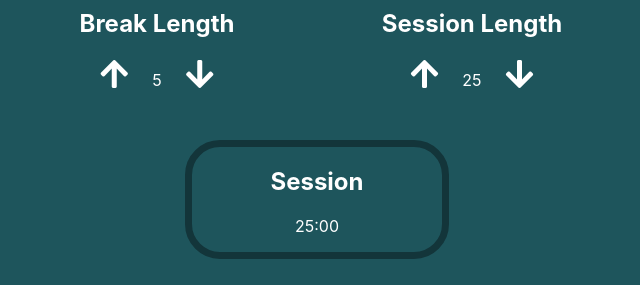
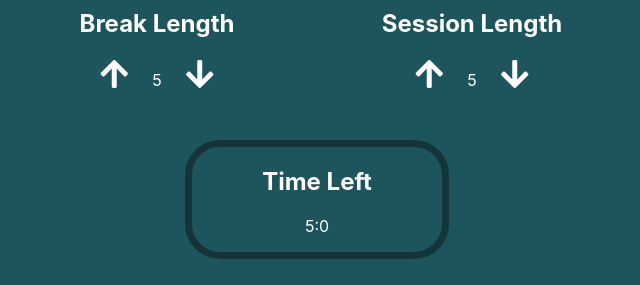
Before and after one commit to onattech/pomodoro, a React (Create React App) app: page / in a window 1280 px wide. Shown: the part 496-781 px from the top of the page, without its empty margins (28-668 px from the left). Built offline with nearby package versions, Linux system fonts and the light colour scheme.

Commit message:
%60 functional

```diff
--- a/src/App.js
+++ b/src/App.js
@@ -3,38 +3,53 @@ import './App.css'
 import Break from './components/Break'
 import Session from './components/Session'
 import TimeLeft from './components/TimeLeft'
+import Controls from './components/Controls'
 
 class App extends React.Component {
   state = {
     break: 5,
-    session: 25,
-    seconds: '00'
+    breakSeconds: 0,
+    session: 5,
+    seconds: 300,
+    play: true
   }
 
   startCount = () => {
     let timeout = 1000
     for (let i = 59; i > -1; i--) {
-      setTimeout(() => this.setState({ seconds: '0' + String(i) }), timeout)
+      setTimeout(() => this.setState({ seconds: this.state.seconds - 1 }), timeout)
       timeout += 1000
     }
-    this.setState({session: this.state.session - 1})
+    this.setState({ session: this.state.session - 1 })
   }
 
-  setCount = ev => {
+  setCounter = ev => {
     switch (ev.currentTarget.id) {
       case 'break-increment':
-        this.setState({ break: this.state.break + 1 })
+        this.setState({
+          break: this.state.break + 1,
+          breakSeconds: this.state.break * 60
+        })
         break
       case 'break-decrement':
         this.state.break > 1 &&
-        this.setState({ break: this.state.break - 1 })
+          this.setState({
+            break: this.state.break - 1,
+            breakSeconds: this.state.break * 60
+          })
         break
       case 'session-increment':
-        this.setState({ session: this.state.session + 1 })
+        this.setState({
+          session: this.state.session + 1,
+          seconds: (this.state.session + 1) * 60
+        })
         break
       case 'session-decrement':
         this.state.session > 1 &&
-        this.setState({ session: this.state.session - 1 })
+          this.setState({
+            session: this.state.session - 1,
+            seconds: (this.state.session - 1) * 60
+          })
         break
       default:
         break
@@ -49,20 +64,10 @@ class App extends React.Component {
     return (
       <div id='wrapper'>
         <h1 id='title'>Pomodoro Clock</h1>
-        <Break state={this.state} setCount={this.setCount} />
-        <Session state={this.state} setCount={this.setCount} />
+        <Break state={this.state} setCounter={this.setCounter} />
+        <Session state={this.state} setCounter={this.setCounter} />
         <TimeLeft state={this.state} />
-        <div className='controls'>
-          <span id='start_stop' onClick={this.startCount} name='hello'>
-            <i id='play' className='fas fa-play'></i>
-            <i id='pause' className='fas fa-pause'></i>
-          </span>
-          <i
-            id='reset'
-            className='fas fa-sync-alt'
-            onClick={this.resetCount}
-          ></i>
-        </div>
+        <Controls startCount={this.startCount} resetCount={this.resetCount} />
       </div>
     )
   }
--- a/src/components/Break.js
+++ b/src/components/Break.js
@@ -7,13 +7,13 @@ const Break = props => {
       <i
         id='break-increment'
         className='fas fa-arrow-up arrow'
-        onClick={props.setCount}
+        onClick={props.setCounter}
       ></i>
       <span id='break-length'>{props.state.break}</span>
       <i
         id='break-decrement'
         className='fas fa-arrow-down arrow'
-        onClick={props.setCount}
+        onClick={props.setCounter}
       ></i>
     </div>
   )
--- /dev/null
+++ b/src/components/Controls.js
@@ -0,0 +1,19 @@
+import React from 'react'
+
+const Controls = props => {
+  return (
+    <div className='controls'>
+    <span id='start_stop' onClick={props.startCount} name='hello'>
+      <i id='play' className='fas fa-play'></i>
+      <i id='pause' className='fas fa-pause'></i>
+    </span>
+    <i
+      id='reset'
+      className='fas fa-sync-alt'
+      onClick={props.resetCount}
+    ></i>
+  </div>
+  )
+}
+
+export default Controls
--- a/src/components/Session.js
+++ b/src/components/Session.js
@@ -7,13 +7,13 @@ const Session = props => {
       <i
         id='session-increment'
         className='fas fa-arrow-up arrow'
-        onClick={props.setCount}
+        onClick={props.setCounter}
       ></i>
       <span id='session-length'>{props.state.session}</span>
       <i
         id='session-decrement'
         className='fas fa-arrow-down arrow'
-        onClick={props.setCount}
+        onClick={props.setCounter}
       ></i>
     </div>
   )
--- a/src/components/TimeLeft.js
+++ b/src/components/TimeLeft.js
@@ -3,9 +3,11 @@ import React from 'react'
 const TimeLeft = (props) => {
   return (
     <div id='timer-label'>
-    <h2>Session</h2>
+    <h2>Time Left</h2>
     <p id='time-left'>
-      {props.state.session}:{props.state.seconds.slice(-2)}
+      {/* {props.state.session}:{String(props.state.seconds).slice(-2)} */}
+  {Math.floor(props.state.seconds / 60)}
+  :{String(props.state.seconds % 60)}
     </p>
   </div>
   )
```
